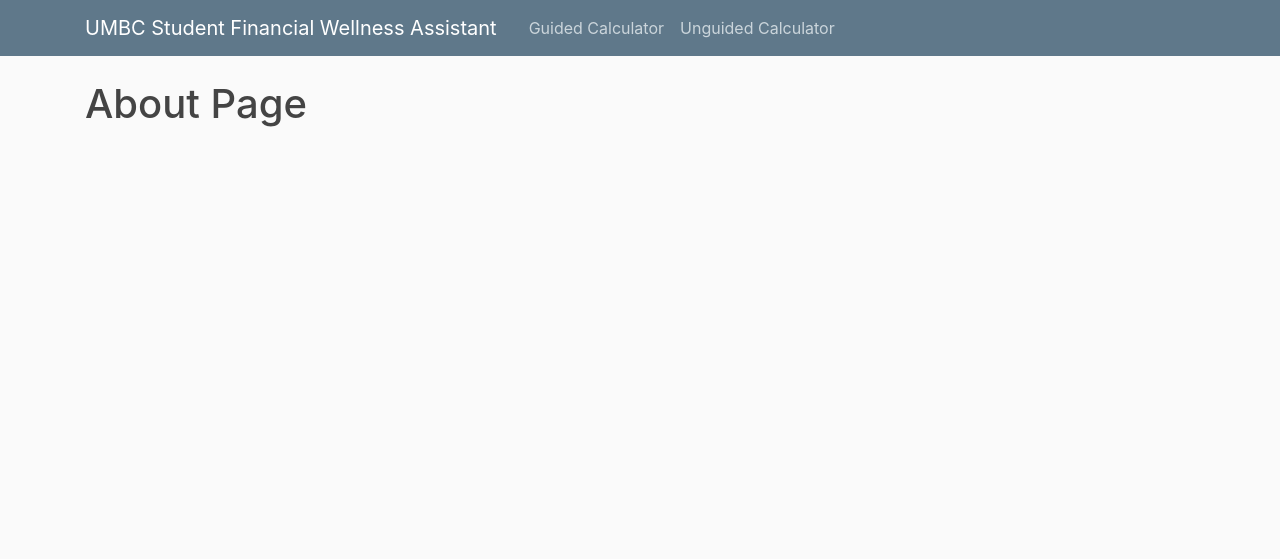
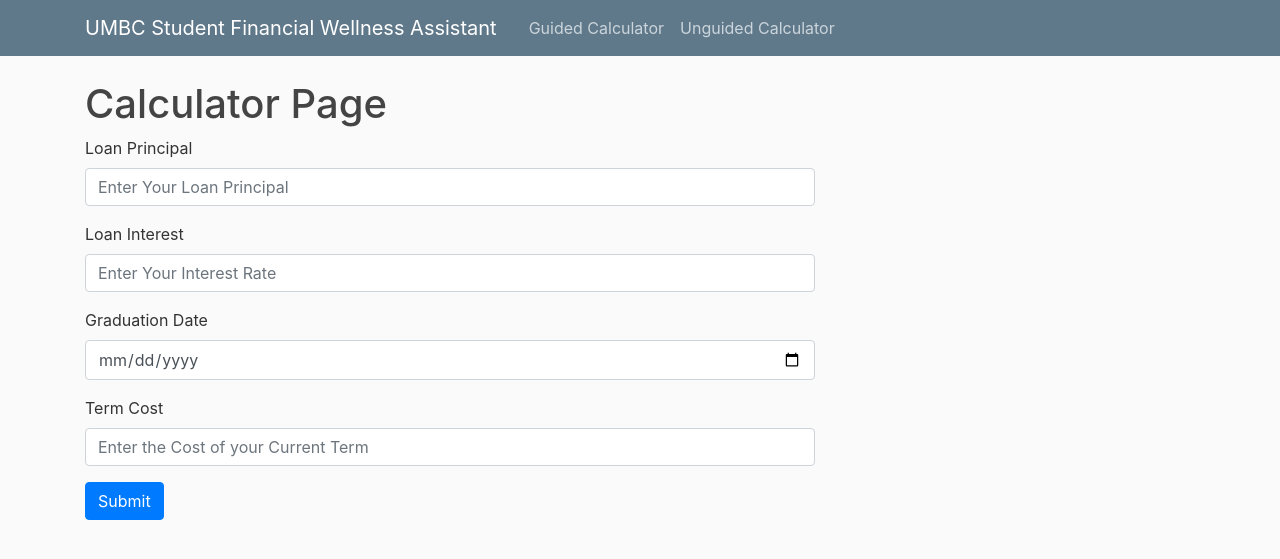
Before and after one commit to reberly1/Capstone-SFWA, a Flask app: page /about in a window 1280 px wide. Shown: the top 559 px of the page. Run offline with Flask 3, Linux system fonts and the light colour scheme; some libraries are stand-ins or nearby versions.

Commit message:
Calculator Page Inputs

```diff
--- a/website/app.py
+++ b/website/app.py
@@ -17,9 +17,20 @@ def home():
    else:
         return render_template('home.html')
 
-@app.route('/about')
+@app.route('/about', methods=['GET','POST'])
 def about():
-    return render_template('about.html', title='About')
-
+    if request.method == 'POST':
+        principal = request.form['principal']
+        interest = request.form['interest']
+        grad = request.form['grad']
+        term = request.form['term']
+        # Process the data (you can do whatever you want with it)
+        print('Principal:', principal)
+        print('Interest:', interest)
+        print('Graduation Date', grad)
+        print('Term Cost', term)
+        return render_template('about.html', title='About', principal=principal, interest=interest, grad=grad, term=term)
+    else:
+        return render_template("about.html")
 if __name__ == '__main__':
     app.run(debug=True)
--- a/website/templates/about.html
+++ b/website/templates/about.html
@@ -1,4 +1,30 @@
 {% extends "layout.html" %}
 {% block content %}
-    <h1>About Page</h1>
+    <h1>Calculator Page</h1>
+
+    <form method="POST">
+        <div class="form-group">
+            <label for="Loan Principal">Loan Principal</label>
+            <input type="number" class="form-control" id="Loan Principal" name="principal" placeholder="Enter Your Loan Principal">
+        </div>
+
+        <div class="form-group">
+            <label for="Loan Interest">Loan Interest</label>
+            <input type="number" class="form-control" id="Loan Interest" name="interest" placeholder="Enter Your Interest Rate">
+        </div>
+
+        <div class="form-group">
+            <label for="Graduation Date">Graduation Date</label>
+            <input type="date" class="form-control" id="Graduation Date" name="grad" placeholder="Enter Your Graduation Date">
+        </div>
+
+        <div class="form-group">
+            <label for="Term Cost">Term Cost</label>
+            <input type="number" class="form-control" id="Term Cost" name="term" placeholder="Enter the Cost of your Current Term">
+        </div>
+
+        <button type="submit" class="btn btn-primary">Submit</button>
+    </form>
+
+
 {% endblock content %}
```
